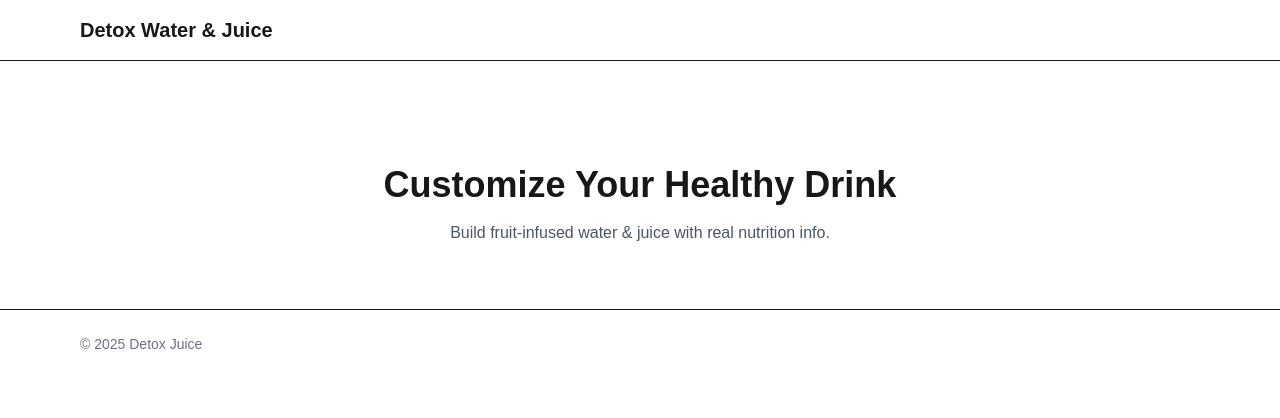
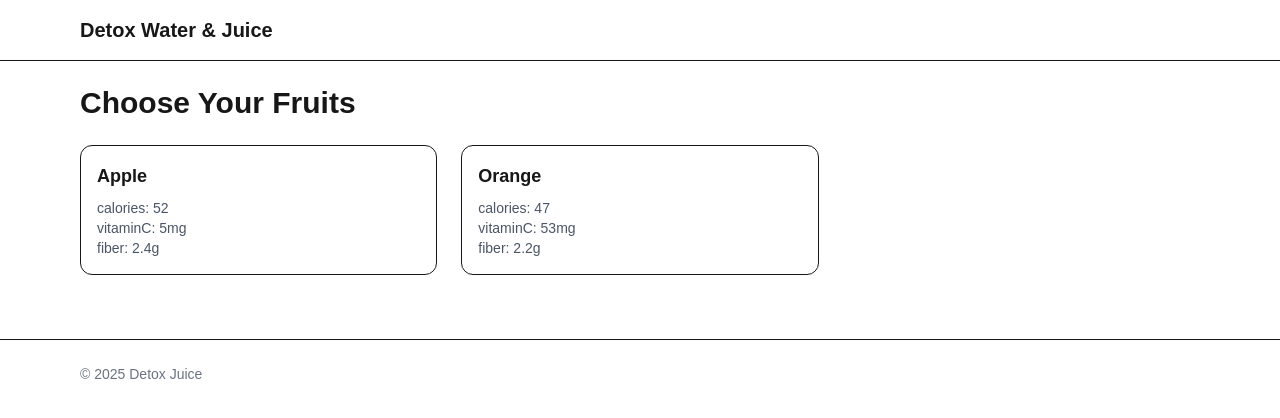
Before and after one commit to Vicky-00/detox-fruit, a Next.js app: page / in a window 1280 px wide. Shown: the top 418 px of the page. Built offline with nearby package versions, Linux system fonts and the light colour scheme.

Commit message:
feat: add fruit data and cards

```diff
--- a/src/app/page.tsx
+++ b/src/app/page.tsx
@@ -1,12 +1,18 @@
+import fruits from "@/data/fruits.json";
+import FruitCard from "@/components/Fruitcard";
+
 export default function Home() {
   return (
-    <section className="text-center mt-20">
-      <h1 className="text-4xl font-bold mb-4">
-        Customize Your Healthy Drink
+    <section>
+      <h1 className="text-3xl font-bold mb-6">
+        Choose Your Fruits
       </h1>
-      <p className="text-gray-600">
-        Build fruit-infused water & juice with real nutrition info.
-      </p>
+
+      <div className="grid grid-cols-1 sm:grid-cols-2 md:grid-cols-3 gap-6">
+        {fruits.map((fruit) => (
+          <FruitCard key={fruit.id} fruit={fruit} />
+        ))}
+      </div>
     </section>
   );
 }
--- /dev/null
+++ b/src/components/Fruitcard.tsx
@@ -0,0 +1,21 @@
+type Fruit = {
+  id: string;
+  name: string;
+  image: string;
+  nutrients: Record<string, string | number>;
+};
+
+export default function FruitCard({ fruit }: { fruit: Fruit }) {
+  return (
+    <div className="border rounded-xl p-4 hover:shadow transition">
+      <h3 className="font-semibold text-lg mb-2">{fruit.name}</h3>
+      <ul className="text-sm text-gray-600">
+        {Object.entries(fruit.nutrients).map(([key, value]) => (
+          <li key={key}>
+            {key}: {value}
+          </li>
+        ))}
+      </ul>
+    </div>
+  );
+}
--- a/src/data/fruits.json
+++ b/src/data/fruits.json
@@ -0,0 +1,36 @@
+[
+  {
+    "id": "apple",
+    "name": "Apple",
+    "category": "fruit",
+    "image": "/images/apple.png",
+    "nutrients": {
+      "calories": 52,
+      "vitaminC": "5mg",
+      "fiber": "2.4g"
+    },
+    "benefits": [
+      "Improves digestion",
+      "Supports heart health"
+    ],
+    "canMixWith": ["orange", "guava", "pomegranate"],
+    "notRecommendedWith": ["banana"]
+  },
+  {
+    "id": "orange",
+    "name": "Orange",
+    "category": "fruit",
+    "image": "/images/orange.png",
+    "nutrients": {
+      "calories": 47,
+      "vitaminC": "53mg",
+      "fiber": "2.2g"
+    },
+    "benefits": [
+      "Boosts immunity",
+      "Rich in antioxidants"
+    ],
+    "canMixWith": ["apple", "guava"],
+    "notRecommendedWith": ["banana"]
+  }
+]
```
